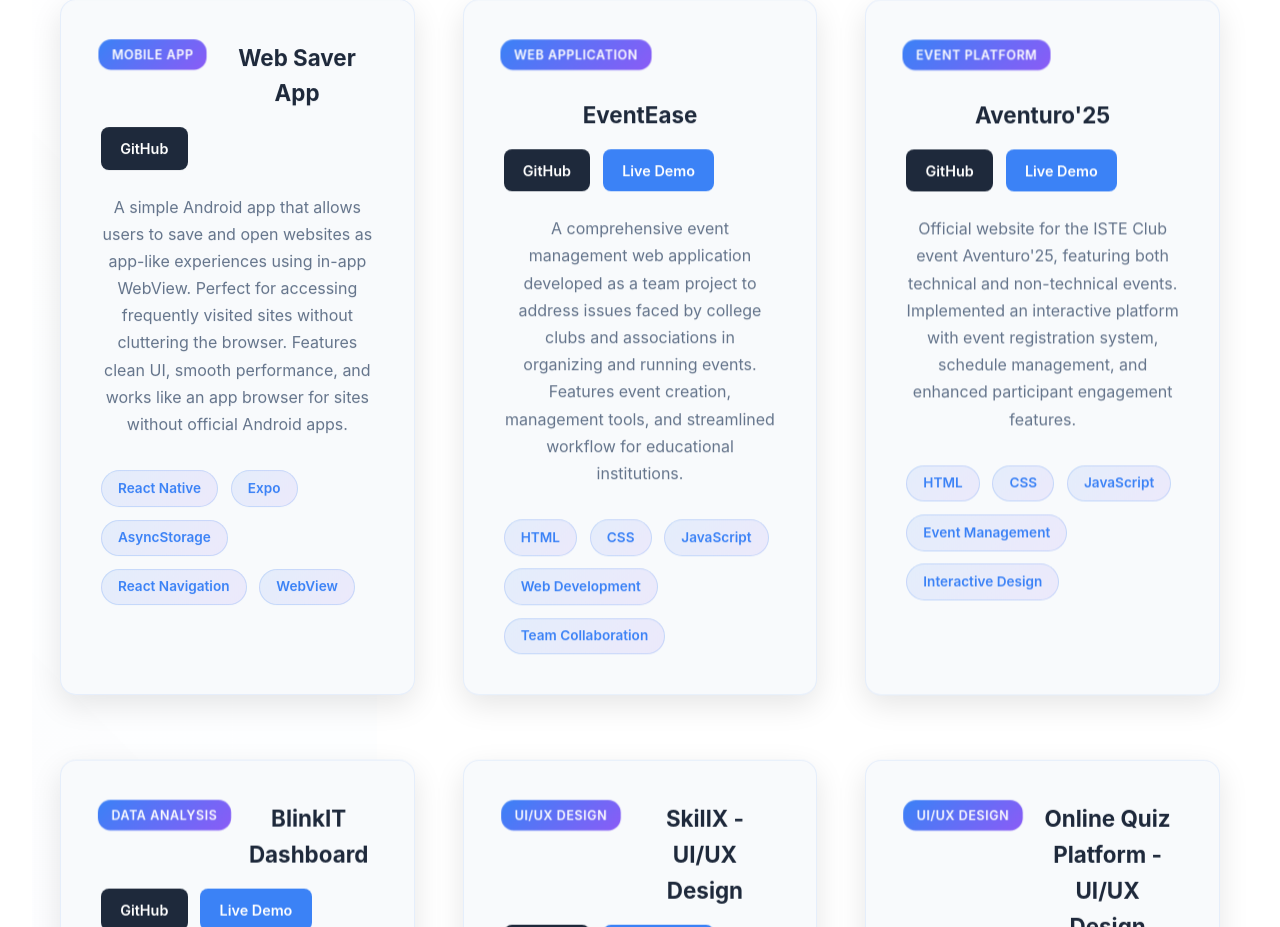
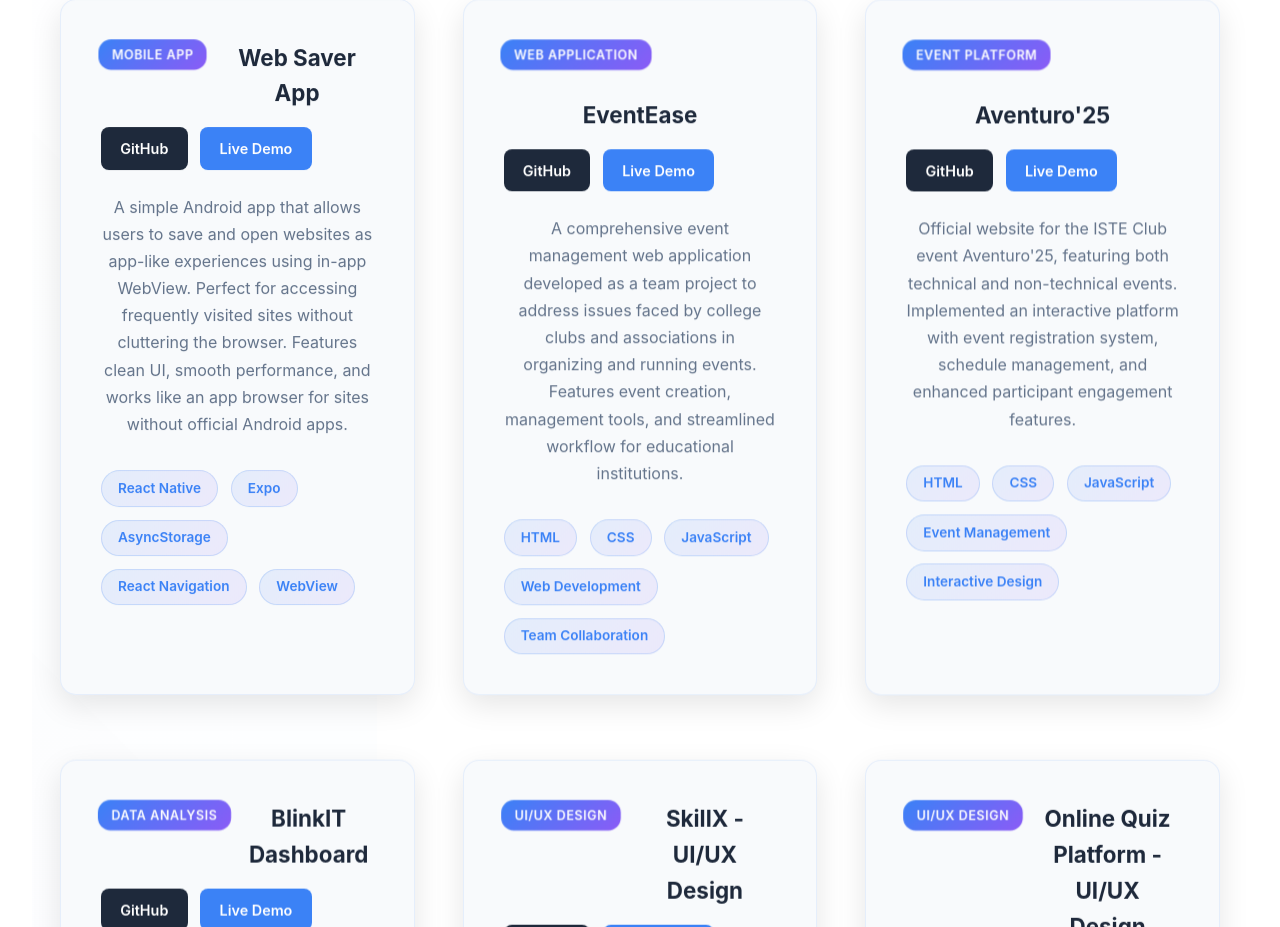
Before and after one commit to kavinpradheep/Portfolio, a React (Vite) app: page / in a window 1280 px wide. Shown: the part 2093-3020 px from the top of the page. Built offline with nearby package versions, Linux system fonts and the light colour scheme.

Commit message:
after live link update for the WebSaverApp

```diff
--- a/src/components/Projects.jsx
+++ b/src/components/Projects.jsx
@@ -9,7 +9,7 @@
       description: 'A simple Android app that allows users to save and open websites as app-like experiences using in-app WebView. Perfect for accessing frequently visited sites without cluttering the browser. Features clean UI, smooth performance, and works like an app browser for sites without official Android apps.',
       technologies: ['React Native', 'Expo', 'AsyncStorage', 'React Navigation', 'WebView'],
       github: 'https://github.com/kavinpradheep/WebSaverApp',
-      live: '#',
+      live: 'https://drive.google.com/file/d/1MBGkvNorvmwGn2k9A0txTO21TN2fbV-E/view?usp=sharing',
       category: 'Mobile App'
     },
     {
```
